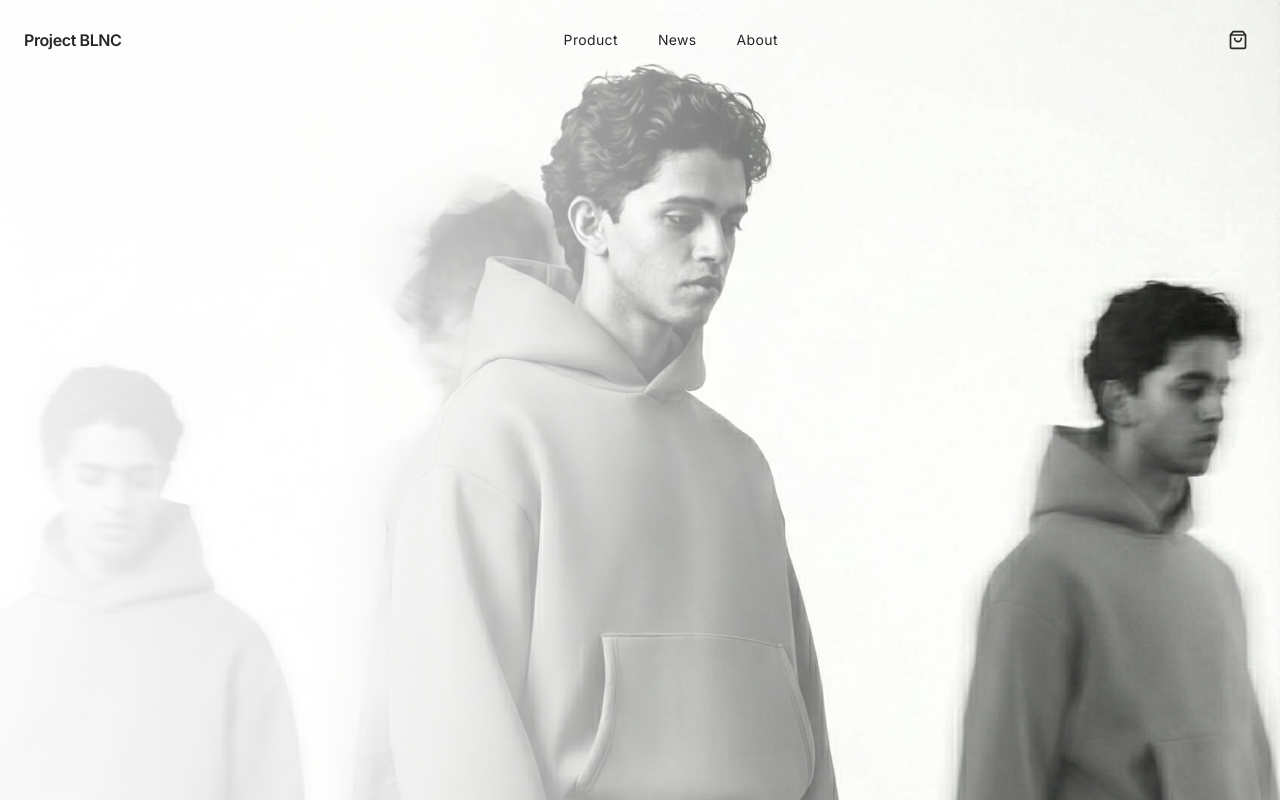
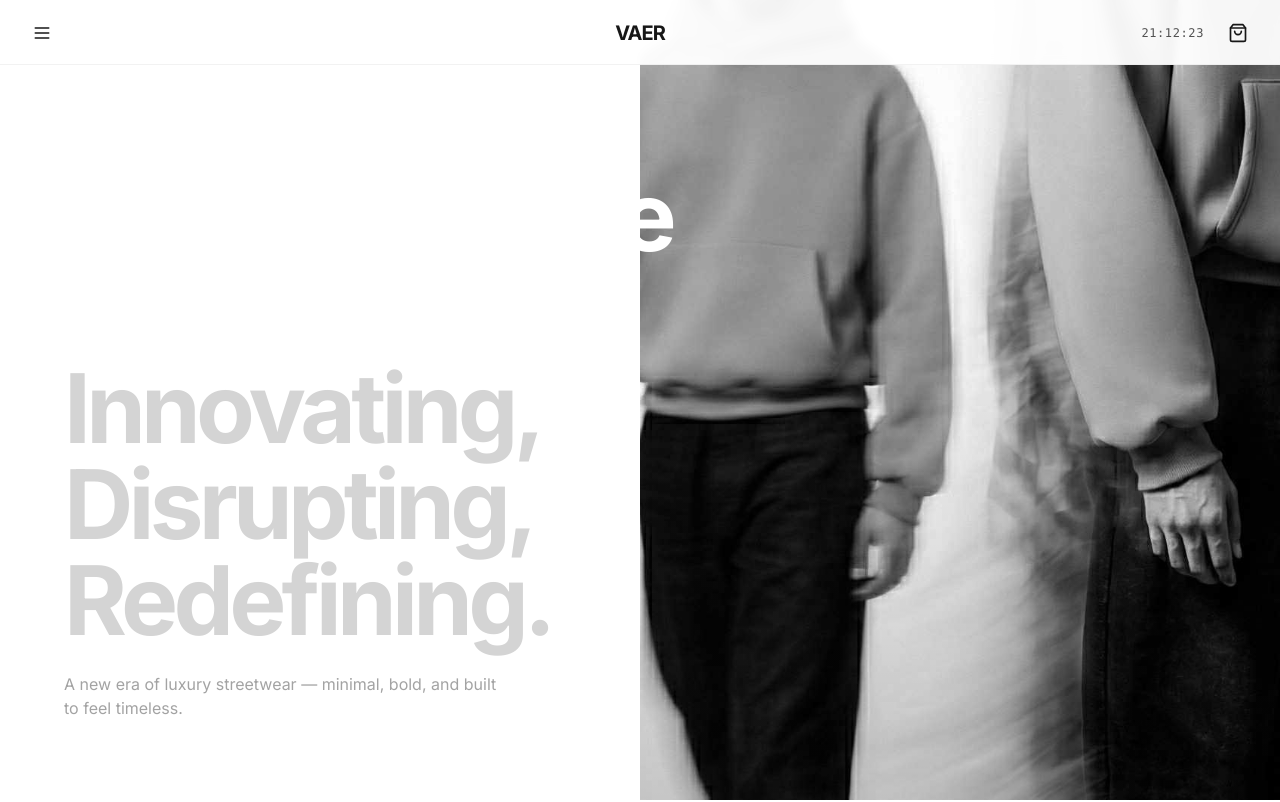
Before and after one commit to rashidulas/projectblnc, a Next.js app: page / in a window 1280 px wide. Shown: the top 802 px of the page. Built offline with nearby package versions, Linux system fonts and the light colour scheme.

Commit message:
Hero section scroll fix

```diff
--- a/src/app/layout.tsx
+++ b/src/app/layout.tsx
@@ -1,7 +1,7 @@
 import type { Metadata } from 'next';
 import { Inter } from 'next/font/google';
 import './globals.css';
-import Navbar from '@/components/Navbar';
+import ConditionalNavbar from '@/components/ConditionalNavbar';
 import Footer from '@/components/Footer';
 import { CartProvider } from '@/context/CartContext';
 
@@ -25,7 +25,7 @@ export default function RootLayout({
     <html lang="en" className={inter.variable}>
       <body className="font-sans" suppressHydrationWarning>
         <CartProvider>
-          <Navbar />
+          <ConditionalNavbar />
           <main>{children}</main>
           <Footer />
         </CartProvider>
--- /dev/null
+++ b/src/components/ConditionalNavbar.tsx
@@ -0,0 +1,15 @@
+'use client';
+
+import { usePathname } from 'next/navigation';
+import Navbar from './Navbar';
+
+export default function ConditionalNavbar() {
+  const pathname = usePathname();
+
+  // Hide navbar on homepage - Hero component has its own
+  if (pathname === '/') {
+    return null;
+  }
+
+  return <Navbar />;
+}
--- a/src/components/Hero.tsx
+++ b/src/components/Hero.tsx
@@ -1,97 +1,230 @@
 'use client';
 
 import { useEffect, useRef, useState } from 'react';
+import { motion, useScroll, useTransform } from 'framer-motion';
 import Image from 'next/image';
-import { motion, useScroll, useTransform } from 'framer-motion';
+import Link from 'next/link';
+import { Menu, ShoppingBag } from 'lucide-react';
+import { useCart } from '@/context/CartContext';
+import CartDrawer from './CartDrawer';
+
+// Product images for the reveal section
+const FEATURED_PRODUCTS = [
+  '/models/hoodies/hoodie-01/DSC02487.JPG',
+  '/models/hoodies/hoodie-02/DSC02519.JPG',
+  '/models/tshirts/tshirt-01/DSC02494.JPG',
+  '/models/hoodies/hoodie-03/DSC02554.JPG',
+  '/models/tshirts/tshirt-02/DSC02500.JPG',
+  '/models/hoodies/hoodie-01/DSC02488.JPG',
+];
 
 export default function Hero() {
-  const heroRef = useRef<HTMLElement>(null);
-  const imgWrapRef = useRef<HTMLDivElement>(null);
+  const containerRef = useRef<HTMLDivElement>(null);
+  const [currentTime, setCurrentTime] = useState('');
+  const { openCart, cartItemsCount } = useCart();
 
-  const [vpH, setVpH] = useState(0);
-  const [imgH, setImgH] = useState(0); // actual rendered height in px
+  // Update clock every second
+  useEffect(() => {
+    const updateTime = () => {
+      const now = new Date();
+      const hours = now.getHours().toString().padStart(2, '0');
+      const minutes = now.getMinutes().toString().padStart(2, '0');
+      const seconds = now.getSeconds().toString().padStart(2, '0');
+      setCurrentTime(`${hours}:${minutes}:${seconds}`);
+    };
 
-  // viewport height
-  useEffect(() => {
-    const onResize = () => setVpH(window.innerHeight);
-    onResize();
-    window.addEventListener('resize', onResize);
-    return () => window.removeEventListener('resize', onResize);
+    updateTime();
+    const interval = setInterval(updateTime, 1000);
+    return () => clearInterval(interval);
   }, []);
 
-  // measure the wrapper height AFTER image layout
-  const measure = () => {
-    requestAnimationFrame(() => {
-      const h = imgWrapRef.current?.getBoundingClientRect().height ?? 0;
-      setImgH(h);
-    });
-  };
-
-  const maxShift = Math.max(0, imgH - vpH);
-  const sectionHeight = vpH + maxShift;
-
+  // Scroll progress tracking
   const { scrollYProgress } = useScroll({
-    target: heroRef,
+    target: containerRef,
     offset: ['start start', 'end start'],
   });
 
-  // Move image up exactly until the bottom is visible
-  const imageY = useTransform(scrollYProgress, [0, 1], [0, -maxShift]);
+  // Image transformations - scale down from 1 to 0.3, move to top center
+  const imageScale = useTransform(scrollYProgress, [0, 0.5, 1], [1, 0.8, 0.3]);
+  const imageY = useTransform(scrollYProgress, [0, 0.5, 1], [0, -20, -350]);
+  const imageBorderRadius = useTransform(scrollYProgress, [0, 0.5, 1], [0, 12, 24]);
 
-  // Subtle premium effect (optional)
-  const scale = useTransform(scrollYProgress, [0, 1], [1, 0.98]);
-  const overlayOpacity = useTransform(scrollYProgress, [0, 1], [1, 0.55]);
+  // Text animations - fade out completely
+  const textOpacity = useTransform(scrollYProgress, [0, 0.2, 0.4], [1, 0.5, 0]);
+  const textY = useTransform(scrollYProgress, [0, 0.4], [0, -100]);
+
+  // Genesis section reveal
+  const genesisOpacity = useTransform(scrollYProgress, [0.3, 0.5, 0.7], [0, 1, 1]);
+  const genesisY = useTransform(scrollYProgress, [0.3, 0.6], [100, 0]);
+
+  // Product grid reveal - slide up from bottom
+  const gridOpacity = useTransform(scrollYProgress, [0.5, 0.7, 0.9], [0, 0.5, 1]);
+  const gridY = useTransform(scrollYProgress, [0.5, 0.8], [200, 0]);
 
   return (
-    <section
-      ref={heroRef}
-      className="relative w-full bg-white overflow-hidden"
-      style={{ height: sectionHeight ? `${sectionHeight}px` : '100vh' }}
+    <>
+      {/* Minimalist Sticky Navbar */}
+      <nav className="fixed top-0 left-0 right-0 z-50 bg-white/95 backdrop-blur-sm">
+        {/* Thin Progress Bar */}
+        <motion.div
+          className="h-[1px] bg-black origin-left"
+          style={{ scaleX: scrollYProgress }}
+        />
+
+        {/* Main Navbar Content */}
+        <div className="flex items-center justify-between px-6 h-16 border-b border-neutral-200/50">
+          {/* Hamburger Menu */}
+          <button
+            className="p-2 hover:opacity-70 transition-opacity"
+            aria-label="Menu"
           >
-      {/* Sticky viewport */}
+            <Menu className="w-5 h-5" />
+          </button>
+
+          {/* Center Logo */}
+          <Link
+            href="/"
+            className="absolute left-1/2 -translate-x-1/2 text-xl font-bold tracking-tighter"
+          >
+            VAER
+          </Link>
+
+          {/* Right Side: Clock & Cart */}
+          <div className="flex items-center gap-4">
+            <div className="text-xs font-mono tracking-wider text-neutral-600">
+              {currentTime}
+            </div>
+
+            <button
+              onClick={openCart}
+              className="relative p-2 hover:opacity-70 transition-opacity"
+              aria-label="Open cart"
+            >
+              <ShoppingBag className="w-5 h-5" />
+              {cartItemsCount > 0 && (
+                <span className="absolute -top-1 -right-1 bg-black text-white text-xs w-5 h-5 flex items-center justify-center rounded-full">
+                  {cartItemsCount}
+                </span>
+              )}
+            </button>
+          </div>
+        </div>
+      </nav>
+
+      <CartDrawer />
+
+      {/* Hero Section */}
+      <div ref={containerRef} className="relative" style={{ height: '300vh' }}>
+        {/* Sticky Container */}
         <div className="sticky top-0 h-screen w-full overflow-hidden">
-        {/* Image wrapper: width=100vw, height auto based on intrinsic ratio */}
+          {/* Hero Image Container */}
           <motion.div
-          style={{ y: imageY, scale }}
-          className="relative w-full"
+            className="absolute left-1/2 -translate-x-1/2 w-full h-full"
+            style={{
+              scale: imageScale,
+              y: imageY,
+              top: '0',
+            }}
           >
-          <div ref={imgWrapRef} className="relative w-full">
-            {/* IMPORTANT: use width/height so the element has a real aspect ratio/height */}
+            <motion.div
+              className="relative w-full h-full overflow-hidden"
+              style={{
+                borderRadius: imageBorderRadius,
+              }}
+            >
               <Image
                 src="/hero/bg.jpeg"
                 alt="Hero"
-              width={1200}
-              height={2000}
+                fill
                 priority
-              quality={95}
-              className="w-full h-auto object-cover object-top"
-              onLoad={measure}
+                className="object-cover grayscale"
+                sizes="100vw"
               />
+
+              {/* Subtle overlay for text readability */}
+              <div className="absolute inset-0 bg-gradient-to-t from-black/20 via-transparent to-transparent" />
+            </motion.div>
+          </motion.div>
+
+          {/* Hero Text - Bottom Left */}
+          <motion.div
+            className="absolute bottom-20 left-8 md:left-16 max-w-2xl z-10"
+            style={{
+              opacity: textOpacity,
+              y: textY,
+            }}
+          >
+            <h1 className="text-5xl md:text-7xl lg:text-8xl font-bold leading-[0.95] tracking-tighter text-white mb-6">
+              Reshaping the Future.
+              <br />
+              <span className="text-neutral-300">
+                Innovating, Disrupting,
+                <br />
+                Redefining.
+              </span>
+            </h1>
+            <p className="text-sm md:text-base text-neutral-400 leading-relaxed max-w-md">
+              A new era of luxury streetwear — minimal, bold, and built to feel timeless.
+            </p>
+          </motion.div>
+
+          {/* Genesis Section - Reveals as image shrinks */}
+          <motion.div
+            className="absolute top-1/2 left-1/2 -translate-x-1/2 -translate-y-1/2 z-20 text-center"
+            style={{
+              opacity: genesisOpacity,
+              y: genesisY,
+            }}
+          >
+            <div className="space-y-1">
+              <div className="text-xs tracking-[0.3em] text-neutral-500 font-light">
+                GENESIS
+              </div>
+              <div className="text-4xl md:text-6xl font-bold tracking-tighter">
+                // DROP 001
+              </div>
+              <div className="text-xs tracking-widest text-neutral-600 mt-4">
+                AVAILABLE NOW
+              </div>
             </div>
           </motion.div>
 
-        {/* Fog overlay */}
+          {/* Product Grid - Slides up from bottom */}
           <motion.div
-          style={{ opacity: overlayOpacity }}
-          className="pointer-events-none absolute inset-0 bg-gradient-to-r from-white/95 via-white/75 via-35% to-transparent"
+            className="absolute bottom-0 left-0 right-0 px-6 pb-16 z-30"
+            style={{
+              opacity: gridOpacity,
+              y: gridY,
+            }}
+          >
+            <div className="max-w-7xl mx-auto">
+              <div className="grid grid-cols-2 md:grid-cols-3 lg:grid-cols-6 gap-4">
+                {FEATURED_PRODUCTS.map((src, idx) => (
+                  <motion.div
+                    key={idx}
+                    className="relative aspect-[3/4] overflow-hidden rounded-lg bg-neutral-100"
+                    initial={{ opacity: 0, y: 40 }}
+                    whileInView={{ opacity: 1, y: 0 }}
+                    transition={{
+                      delay: idx * 0.1,
+                      duration: 0.6,
+                      ease: [0.25, 0.1, 0.25, 1]
+                    }}
+                  >
+                    <Image
+                      src={src}
+                      alt={`Product ${idx + 1}`}
+                      fill
+                      className="object-cover grayscale hover:grayscale-0 transition-all duration-500 hover:scale-105"
+                      sizes="(max-width: 768px) 50vw, (max-width: 1024px) 33vw, 16vw"
                     />
-
-        {/* Text */}
-        <div className="relative h-screen flex items-end">
-          <div className="max-w-7xl mx-auto px-6 pb-28 md:pb-40 w-full">
-            <div className="max-w-3xl">
-              <h1 className="text-[44px] md:text-[72px] leading-[1.05] font-semibold tracking-tight text-neutral-900">
-                Reshaping the Future.
-                <br />
-                Innovating, Disrupting, Redefining.
-              </h1>
-              <p className="text-sm md:text-base text-neutral-600 leading-relaxed max-w-md mt-6">
-                A new era of luxury streetwear — minimal, bold, and built to feel timeless.
-              </p>
+                  </motion.div>
+                ))}
               </div>
             </div>
+          </motion.div>
         </div>
       </div>
-    </section>
+    </>
   );
 }
```
Lines whose indentation alone changed are shown as unchanged.
